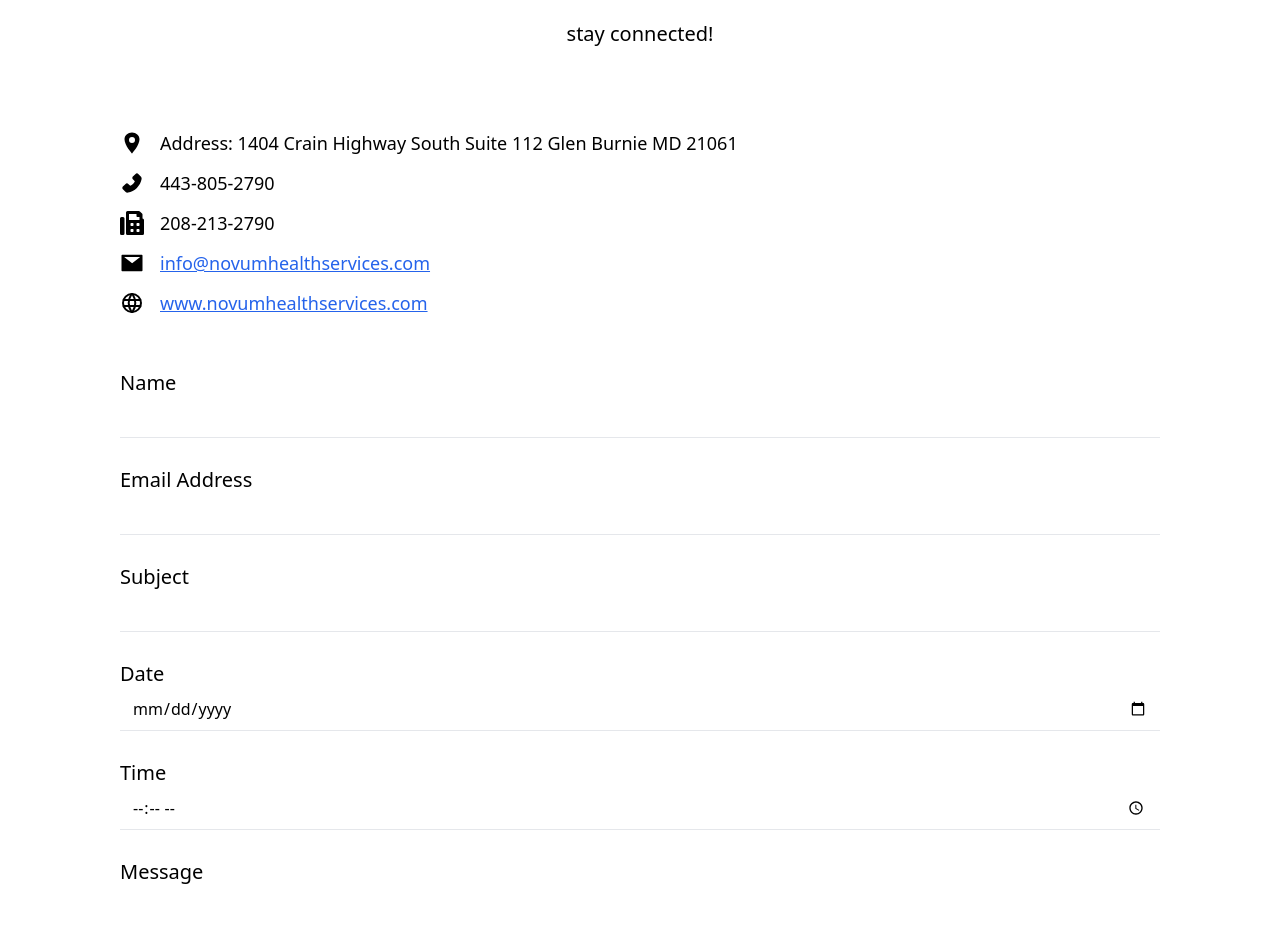
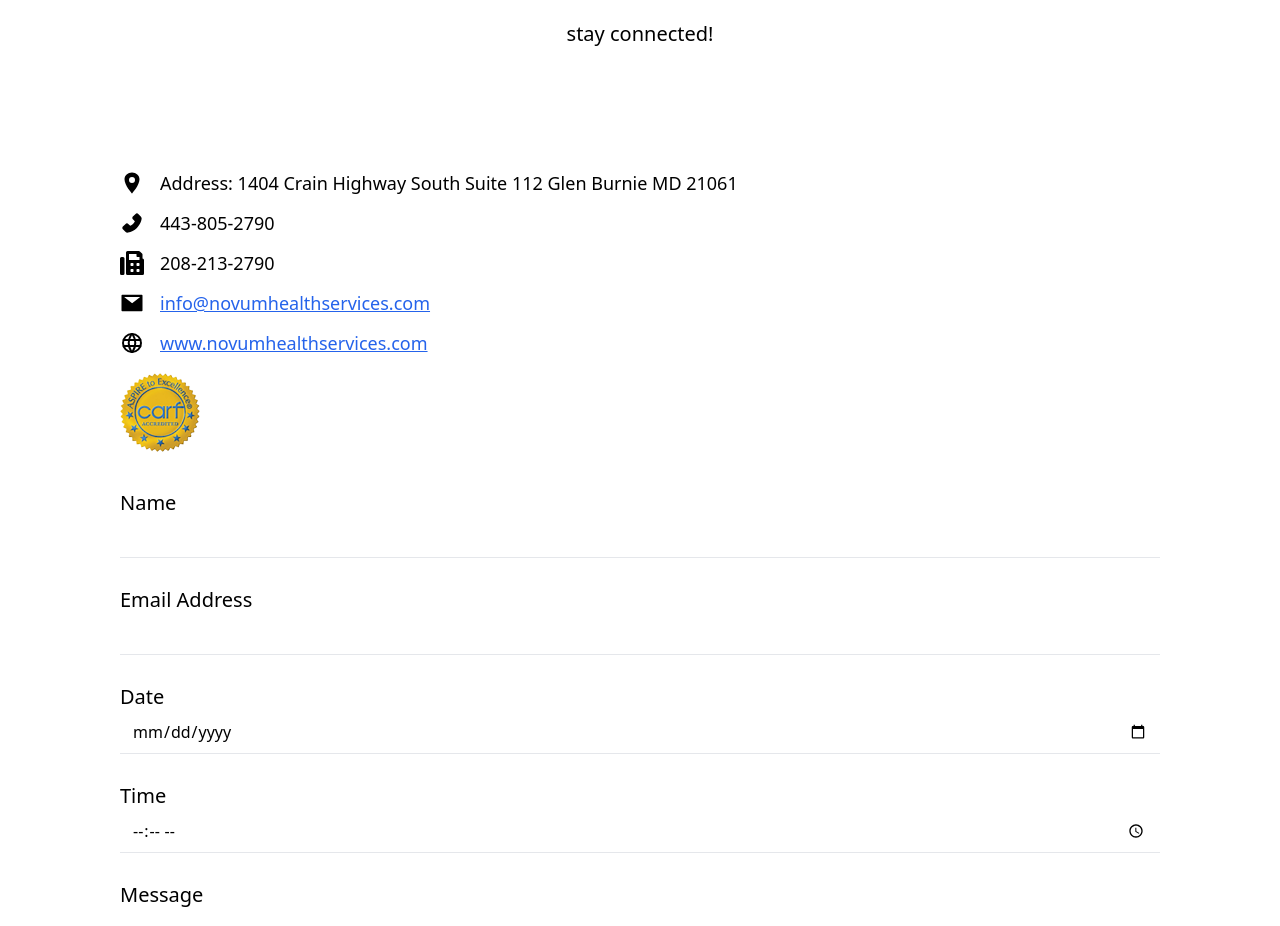
Before and after one commit to Bolu1/Novum, a React (Create React App) app: page / in a window 1280 px wide. Shown: the part 3081-4007 px from the top of the page. Built offline with nearby package versions, Linux system fonts and the light colour scheme; a web font is replaced by a local one.

Commit message:
add carf

```diff
--- a/package.json
+++ b/package.json
@@ -8,6 +8,7 @@
     "@testing-library/jest-dom": "^5.16.5",
     "@testing-library/react": "^13.4.0",
     "@testing-library/user-event": "^13.5.0",
+    "axios": "^1.3.5",
     "framer-motion": "^7.3.4",
     "gsap": "^3.11.1",
     "locomotive-scroll": "^4.1.4",
--- a/src/components/Home2/Contact.jsx
+++ b/src/components/Home2/Contact.jsx
@@ -1,16 +1,45 @@
-import React from "react";
+import React, {useState} from "react";
 import { AnimatePresence, motion } from "framer-motion";
 import { AiFillMail, AiFillPhone } from "react-icons/ai";
+import carf from "../../assets/images/home/carf.png"
 import { BiPhoneCall } from "react-icons/bi";
 import { FaFax } from "react-icons/fa";
 import { IoLocationSharp } from "react-icons/io5";
 import { TbWorld } from "react-icons/tb";
+import axios from "axios"
 
 const Contact = ({toast}) => {
 
+  const [name, setName] = useState("")
+  const [email, setEmail] = useState("")
+  const [date, setDate] = useState("")
+  const [time, setTime] = useState("")
+  const [message, setMessage] = useState("")
+  const [loading, setLoading] = useState(false)
+
   const submithandler = async(e) =>{
     e.preventDefault();
-    toast.success("Submitted")
+    console.log("sd")
+    setLoading(true)
+    try{
+
+      await axios.post(
+        `https://vcb-server.onrender.com/api/admin/novum/mail`,
+        {
+          name,
+          email,
+          date,
+          time,
+          message
+        }
+      );
+    setLoading(false)
+      toast.success("Submitted")
+    }catch(error){
+      console.log(error)
+    setLoading(false)
+      toast.error("Something went wrong")
+    }
   }
 
   return (
@@ -41,7 +70,7 @@
               </motion.p>
               </div>
           </div>
-          <div className="w-full h-60 space-y-3 max-w-[65rem] mx-auto  mt-10">
+          <div className="w-full h-60 space-y-3 max-w-[65rem] mx-auto  my-20">
           <div className="w-full items-center text-lg flex space-x-4">
               <IoLocationSharp className="w-6 h-6" />
               <p className="text:xs">Address: 1404 Crain Highway South Suite 112 Glen Burnie MD 21061</p>
@@ -56,10 +85,10 @@
             </div>
             <div className="w-full items-center text-lg flex space-x-4">
               <AiFillMail className="w-6 h-6" />
-              <h1
-
+              <a
+                href="mailto:info@novumhealthservices.com"
                className="text-blue-600 underline"
-              >info@novumhealthservices.com</h1>
+              >info@novumhealthservices.com</a>
             </div>
             <div className="w-full items-center text-lg flex space-x-4">
               <TbWorld className="w-6 h-6" />
@@ -69,6 +98,13 @@
               className="text-blue-600 underline"
               >www.novumhealthservices.com</a>
             </div>
+
+            <div>
+            <img
+            className="h-15 w-20 my-4"
+              src={carf}
+            />
+            </div>
           </div>
           <form
           onSubmit={(e)=>{submithandler(e)}}
@@ -77,6 +113,7 @@
               <h1 className="text-xl">Name</h1>
               <input
                 type="text"
+                onChange={(e)=>{setName(e.target.value)}}
                 required
                 className="border-b py-2 px-3 white outline-none bg-transparent"
               />
@@ -85,16 +122,7 @@
               <h1 className="text-xl">Email Address</h1>
               <input
                 type="email"
-                required
-                className="border-b py-2 px-3 white outline-none bg-transparent"
-              />
-            </div>
-            <div className="w-full flex flex-col">
-              <h1
-              id="appointment"
-              className="text-xl">Subject</h1>
-              <input
-                type="text"
+                onChange={(e)=>{setEmail(e.target.value)}}
                 required
                 className="border-b py-2 px-3 white outline-none bg-transparent"
               />
@@ -103,6 +131,7 @@
               <h1 className="text-xl">Date</h1>
               <input
                 type="date"
+                onChange={(e)=>{setDate(e.target.value)}}
                 required
                 className="border-b py-2 px-3 white outline-none bg-transparent"
               />
@@ -111,18 +140,31 @@
               <h1 className="text-xl">Time</h1>
               <input
                 type="time"
+                onChange={(e)=>{setTime(e.target.value)}}
                 required
                 className="border-b py-2 px-3 white outline-none bg-transparent"
               />
             </div>
             <div className="w-full flex flex-col">
               <h1 className="text-xl">Message</h1>
-              <textarea className="border-b resize-none py-2 px-3 white outline-none bg-transparent"></textarea>
+              <textarea
+                onChange={(e)=>{setMessage(e.target.value)}}
+              className="border-b resize-none py-2 px-3 white outline-none bg-transparent"></textarea>
             </div>
 
+          {
+            loading?
+            <button
+            disabled
+             class="px-4 py-4 font-medium tracking-wide text-white capitalize transition-colors bg-gray-200 rounded-lg cursor-not-allowed">
+                      Book Appointment
+                  </button>
+            :
             <button class="px-4 py-4 font-medium tracking-wide text-white capitalize transition-colors duration-300 transform bg-customblue rounded-lg hover:bg-blue-500 focus:outline-none focus:ring focus:ring-blue-300 focus:ring-opacity-80">
                       Book Appointment
                   </button>
+
+                  }
 
           </form>
         </div>
```
Also changed, not shown: src/assets/images/home/carf.png (added), 1 other file (tests, documents, lock files or other folders).
